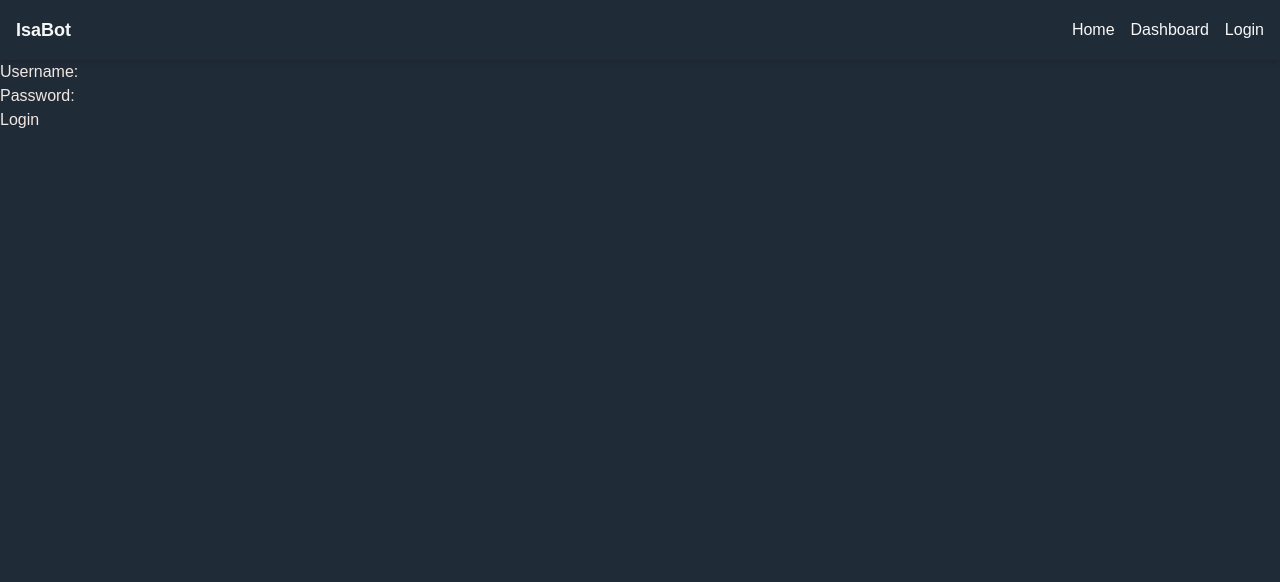
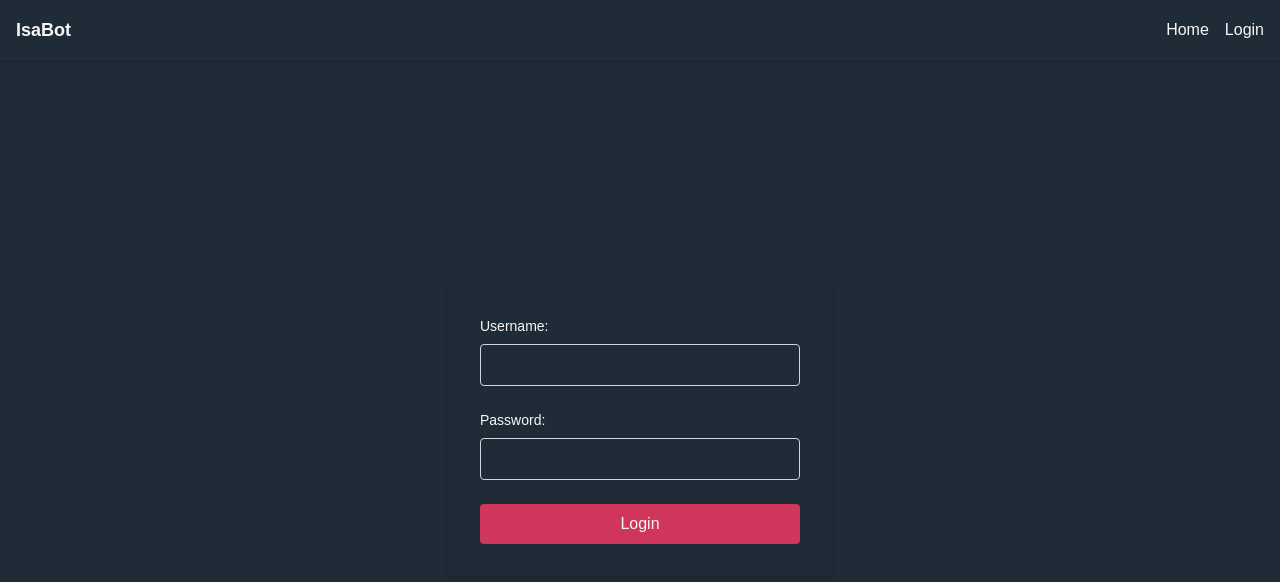
Before and after one commit to Jenni4B/IsaBot, a Next.js app: page /loginPage in a window 1280 px wide. Shown: the top 582 px of the page. Built offline with nearby package versions, Linux system fonts and the light colour scheme.

Commit message:
Fixed the login css, will probably change it but at least it doesn't look bad. Changed the NavBar component so it doesn't have the dashboard component yet. I'll make it so that 'Login' becomes 'logout' and the 'dashboard' appears but obv only when logged in.

```diff
--- a/src/app/components/navbar.tsx
+++ b/src/app/components/navbar.tsx
@@ -2,12 +2,12 @@ import Link from "next/link";
 
 const navItems = [
     { name: "Home", href: "/" },
-    { name: "Dashboard", href: "/dashboard" },
+    // { name: "Dashboard", href: "/dashboard" },
     { name: "Login", href: "/loginPage" },
     // { name: "Settings", href: "/settings" }, Not implemented yet
     ];
 
-
+// {name: "Logout", href: "/" }, will be implemented later
 
 const NavBar: React.FC = () => {
     return (
--- a/src/app/loginPage/page.tsx
+++ b/src/app/loginPage/page.tsx
@@ -19,24 +19,46 @@ const loginpage = () => {
         console.log("Login form submitted");
         console.log("Username:", username);
         console.log("Password:", password);
-        // Here I will handle the login logic, and make sure you are authenticated
-        // For now, we will just redirect to the dashboard
+        window.location.href = "/dashboard"; // Redirect to dashboard after login
     }
 
     return(
         <div className="flex flex-col min-h-screen">
             <NavBar />
-                <form onSubmit={handleLogin}>
+            <div className="flex flex-1 items-center justify-center">
+                <form
+                    onSubmit={handleLogin}
+                    className="p-8 rounded shadow-md w-full max-w-sm space-y-6"
+                >
                     <div>
-                        <label htmlFor="username">Username:</label>
-                        <input type="text" id="username" name="username" required />
+                        <label htmlFor="username" className="block mb-2 text-sm font-medium text-white">Username:</label>
+                        <input
+                            type="text"
+                            id="username"
+                            name="username"
+                            required
+                            className="w-full px-3 py-2 border border-gray-300 rounded focus:outline-none focus:ring-2 focus:ring-blue-500"
+                        />
                     </div>
                     <div>
-                        <label htmlFor="password">Password:</label>
-                        <input type="password" id="password" name="password" required />
+                        <label htmlFor="password" className="block mb-2 text-sm font-medium text-white">Password:</label>
+                        <input
+                            type="password"
+                            id="password"
+                            name="password"
+                            required
+                            className="w-full px-3 py-2 border border-gray-300 rounded focus:outline-none focus:ring-2 focus:ring-blue-500"
+                        />
                     </div>
-                    <button type="submit">Login</button>
+                    <button
+                        type="submit"
+                        style={{ backgroundColor: "var(--color-accent, #D0355B)" }}
+                        className="w-full text-white py-2 rounded hover:bg-blue-700 transition"
+                    >
+                        Login
+                    </button>
                 </form>
+            </div>
         </div>
     )
 
```
Also changed, not shown: src/app/globals.css (line endings or trailing spaces).
